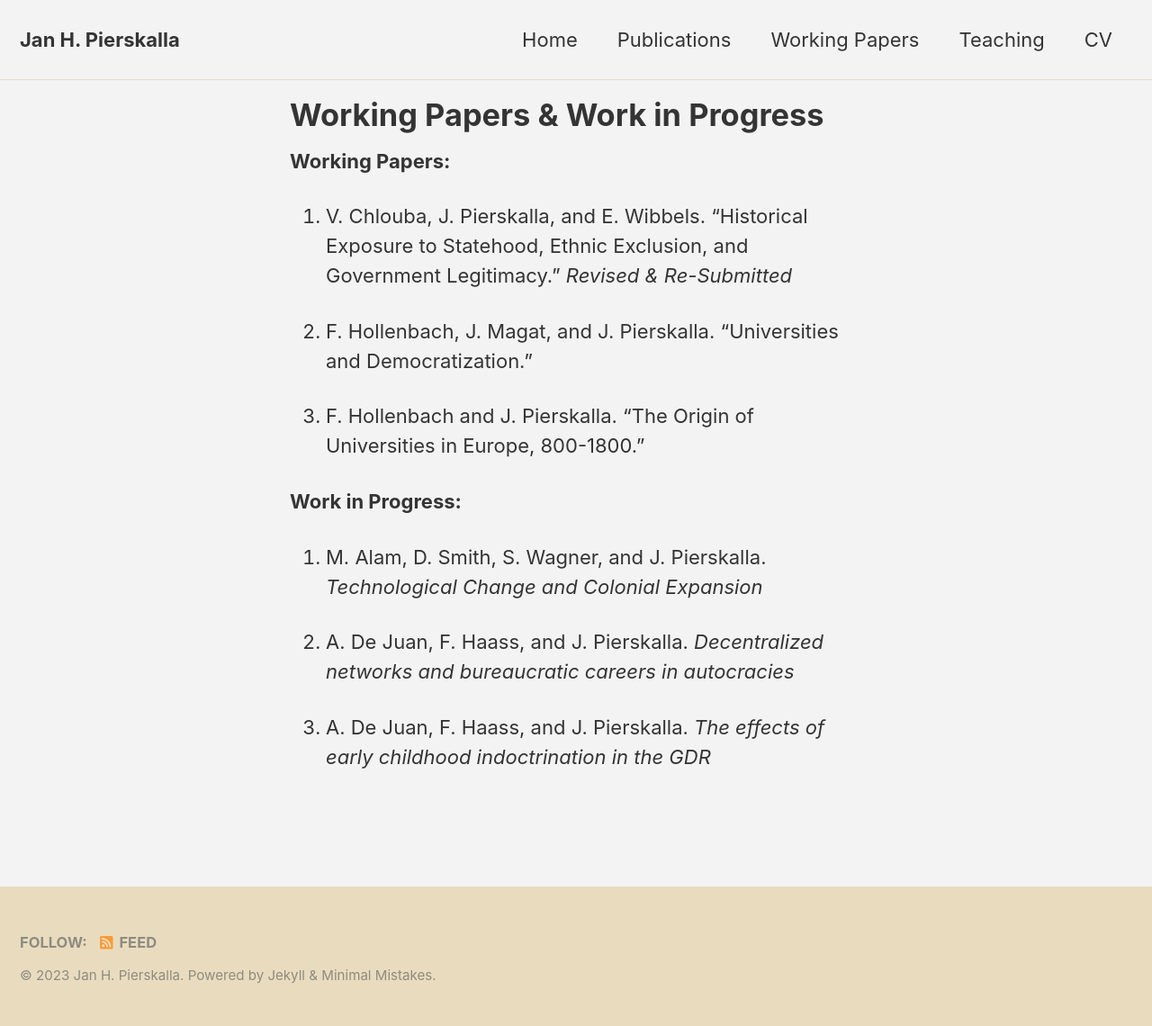
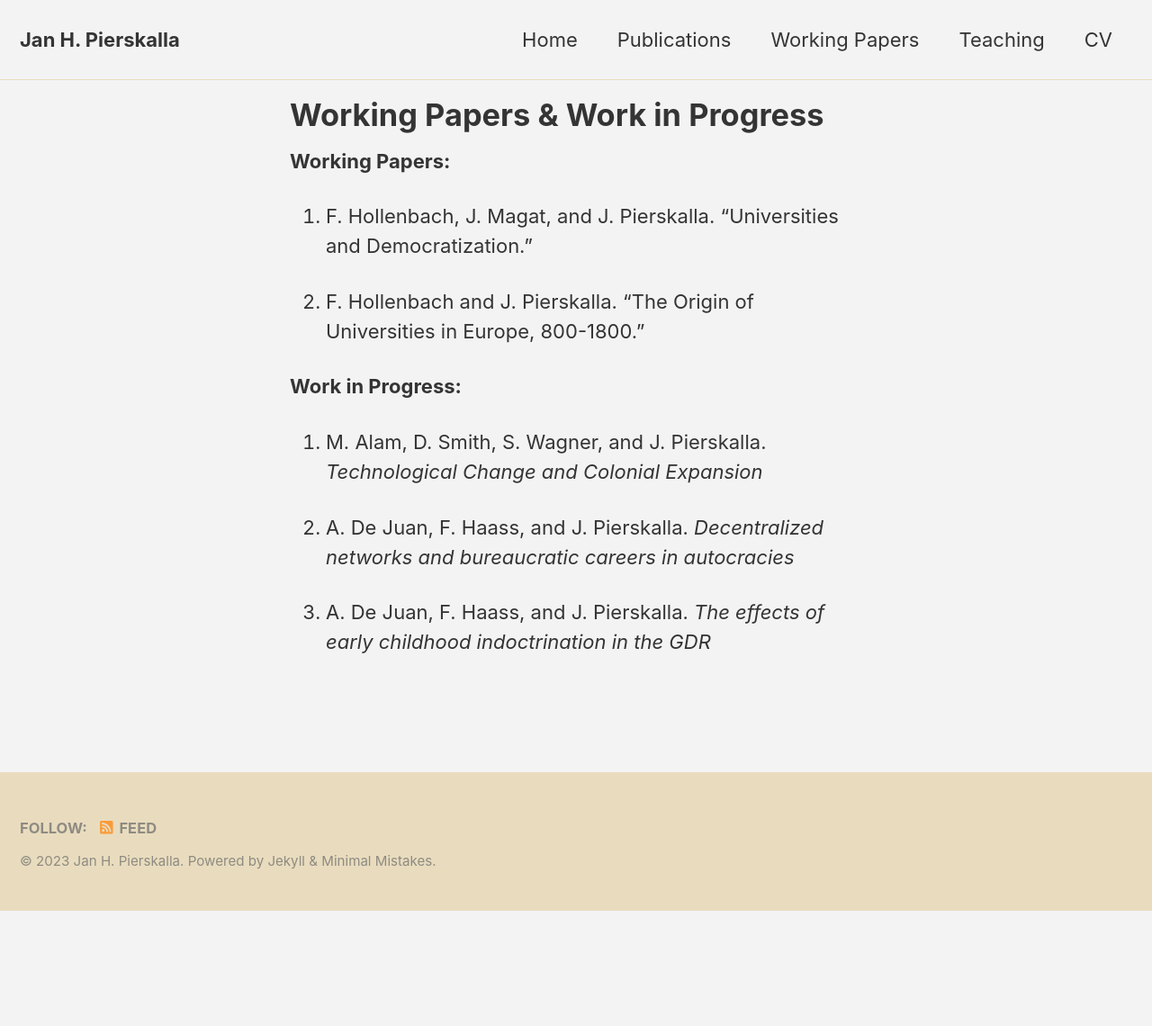
Before and after one commit to jpierskalla/jpierskalla.github.io, a Jekyll site: the page built from pages/workingPapers.md, in a window 1280 px wide. Shown: the whole page at 90% size. Built offline with Jekyll 4.4.1, drawn with Linux system fonts in a browser that asks for light colours; nearby versions of some CDN libraries; after the commit the page ends 1012 px from its top, so only the background shows below that.

Commit message:
Update workingPapers.md

```diff
--- a/pages/workingPapers.md
+++ b/pages/workingPapers.md
@@ -9,8 +9,6 @@ author_profile: false
 __Working Papers:__
 
 
-2022. V. Chlouba, J. Pierskalla, and E. Wibbels. "Historical Exposure to Statehood, Ethnic Exclusion, and Government Legitimacy." *Revised & Re-Submitted*
-
 2022. F. Hollenbach, J. Magat, and J. Pierskalla. "Universities and Democratization."
 
 2022. F. Hollenbach and J. Pierskalla. "The Origin of Universities in Europe, 800-1800."
```
